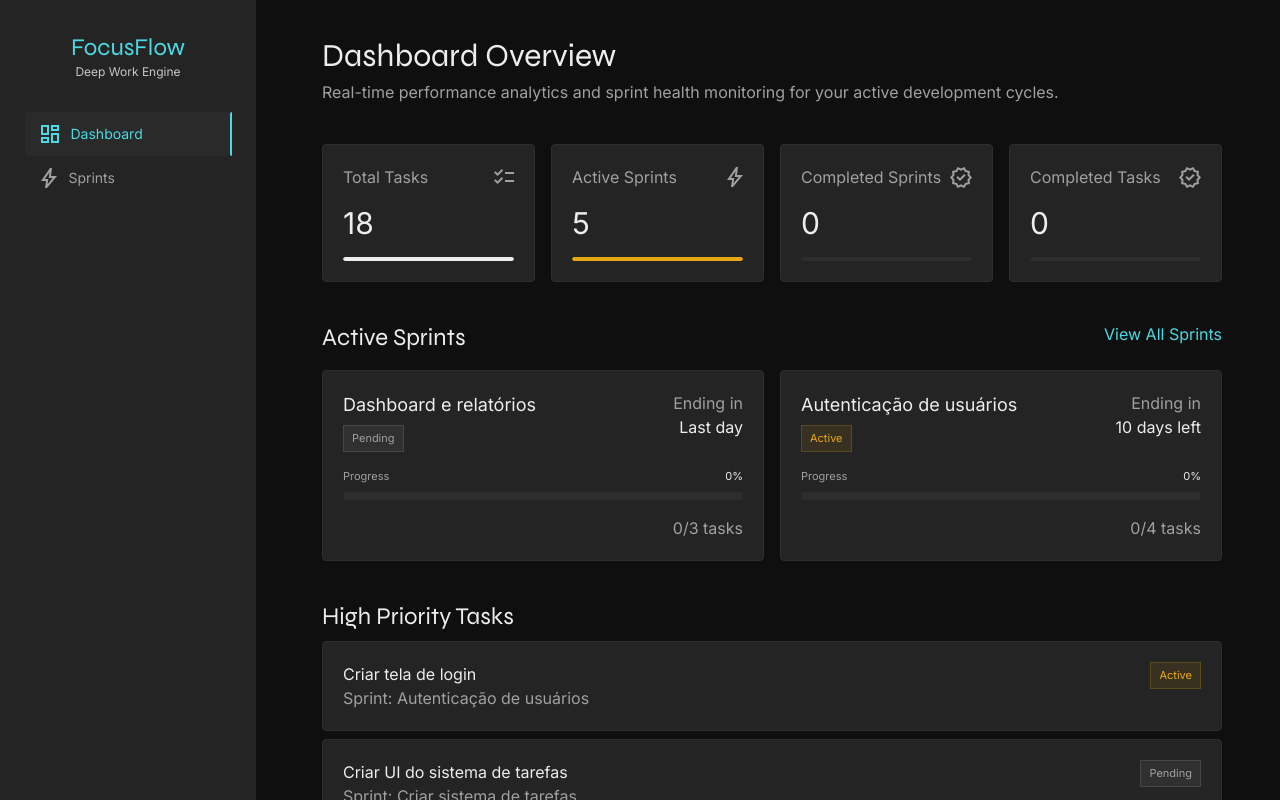
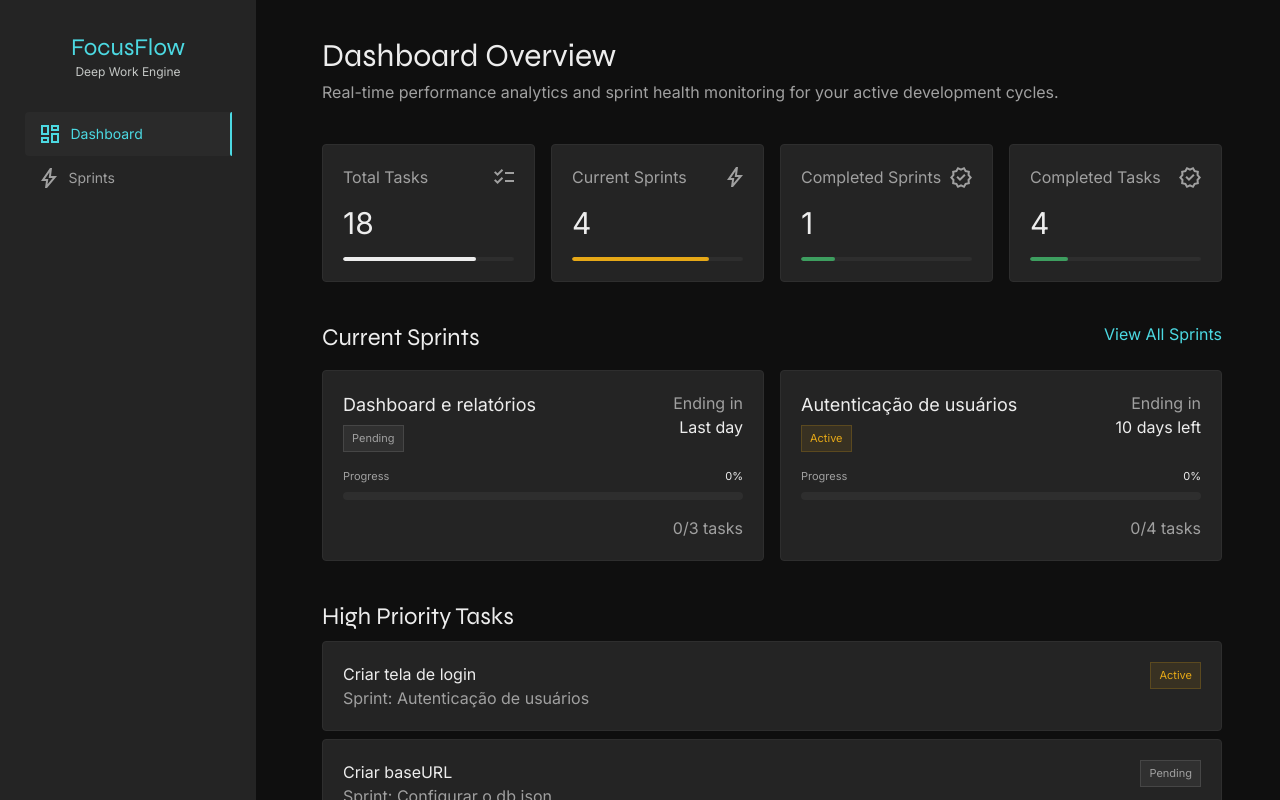
Before and after one commit to JoaoGustavo-dev/focusflow, a React (Vite) app: page / in a window 1280 px wide. Built offline with nearby package versions, Linux system fonts and the light colour scheme; data requests are answered from the project's data file.

Commit message:
fix(dashboard): rename Active Sprints to Current Sprints for consistency with pending status

```diff
--- a/db.json
+++ b/db.json
@@ -5,7 +5,7 @@
       "title": "Criar sistema de tarefas",
       "startDate": "10/05/2026",
       "endDate": "10/06/2026",
-      "status": "pending",
+      "status": "done",
       "description": "Criar sistema de tarefas baseado em sprints e tarefas"
     },
     {
@@ -46,7 +46,7 @@
       "id": "1",
       "sprintId": 1,
       "title": "Criar UI do sistema de tarefas",
-      "status": "pending",
+      "status": "done",
       "priority": "high",
       "description": "Criar interface da pagina inicial sistema de tarefas",
       "time": "morning"
@@ -55,7 +55,7 @@
       "id": "2",
       "sprintId": 1,
       "title": "Configurar banco",
-      "status": "pending",
+      "status": "done",
       "priority": "high",
       "description": "Configurar o banco de dados do sistema de tarefas",
       "time": "afternoon"
@@ -82,7 +82,7 @@
       "id": "5",
       "sprintId": 1,
       "title": "Criar componente de card de tarefa",
-      "status": "pending",
+      "status": "done",
       "priority": "medium",
       "description": "Componente reutilizável para exibir cada tarefa na listagem",
       "time": "morning"
@@ -91,7 +91,7 @@
       "id": "6",
       "sprintId": 1,
       "title": "Criar filtro por status",
-      "status": "pending",
+      "status": "done",
       "priority": "low",
       "description": "Permitir filtrar tarefas por pending, in-progress e done",
       "time": "afternoon"
--- a/src/components/ActiveSprintCards.jsx
+++ b/src/components/ActiveSprintCards.jsx
@@ -64,7 +64,7 @@ const ActiveSprintCards = () => {
   return (
     <div className="flex flex-col gap-4">
       <div className="flex justify-between">
-        <p className="text-main font-display text-2xl">Active Sprints</p>
+        <p className="text-main font-display text-2xl">Current Sprints</p>
         <NavLink to="/sprints" className="text-smooth-blue text-base">
           View All Sprints
         </NavLink>
--- a/src/components/StatCards.jsx
+++ b/src/components/StatCards.jsx
@@ -37,7 +37,7 @@ const StatCards = () => {
         progress={totalActiveTasks}
       />
       <StatCard
-        title="Active Sprints"
+        title="Current Sprints"
         icon={<SprintsIcon />}
         number={activeSprints}
         color={statusVariants['in-progress']}
```
